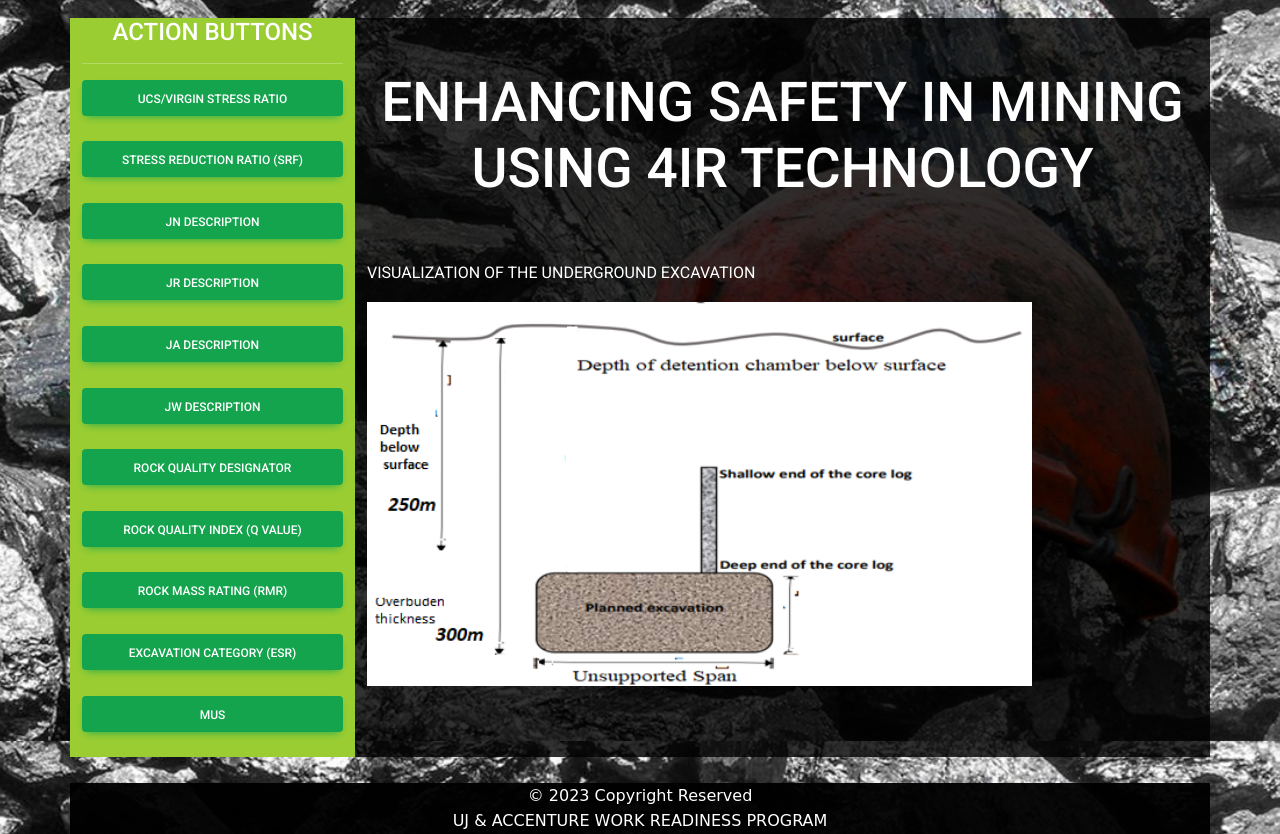
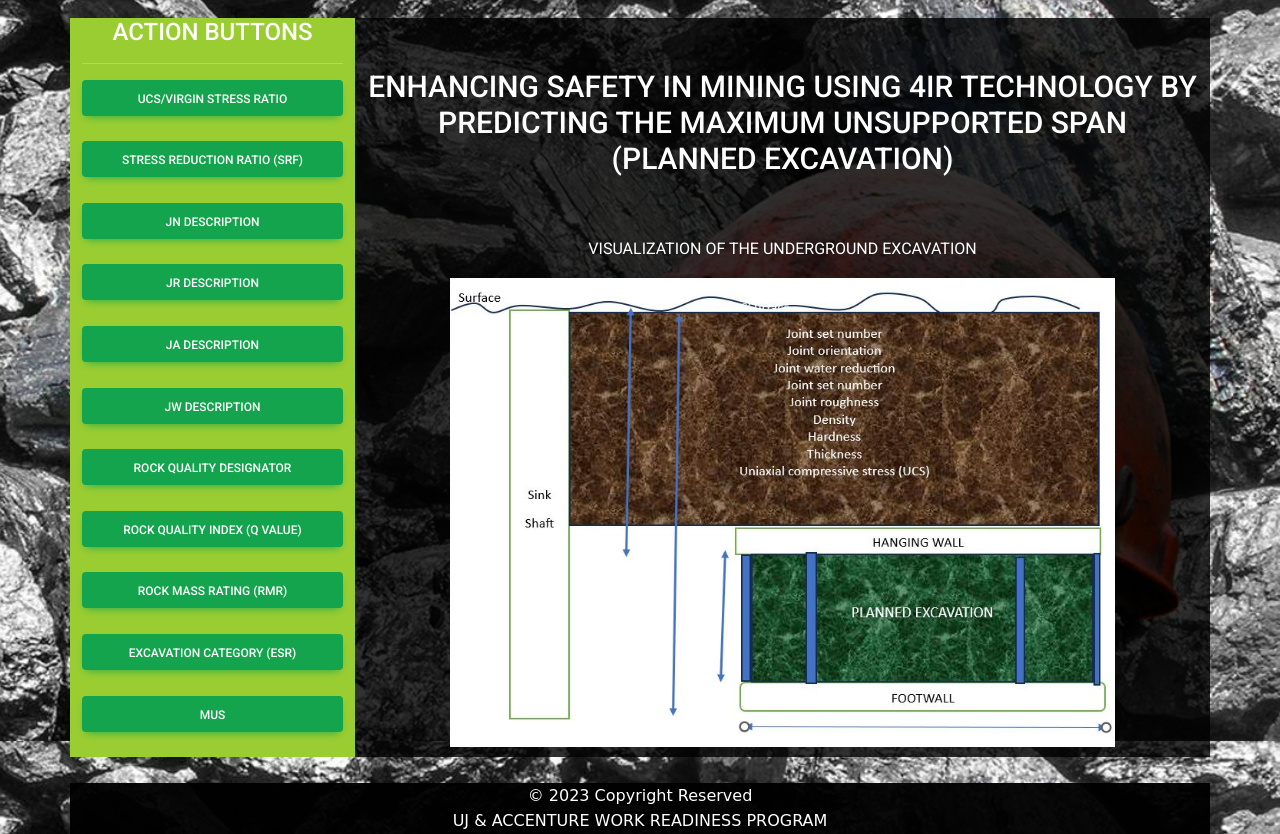
Before and after one commit to Fabchirajoul/model_with_flask, a Flask app: page / in a window 1280 px wide. Shown: the part 59-893 px from the top of the page. Run offline with Flask 2, Linux system fonts and the light colour scheme; the visitor is signed in with stand-in values (Sample User, id 1); data that the repository does not hold is empty; parts of the project's set-up code (start-up, migrations or seed data) failed here and were passed over; some libraries are stand-ins or nearby versions.

Commit message:
Image visualization

```diff
--- a/static/css/style.css
+++ b/static/css/style.css
@@ -27,5 +27,5 @@ td, th{
 }
 
 #home-text{
-    font-size: 55px;
+    font-size: 30px;
 }
--- a/templates/index.html
+++ b/templates/index.html
@@ -115,13 +115,13 @@
 
                     <div x-show="homepage">
                         <br>
-                        <h3 id="home-text" class="text-center">ENHANCING SAFETY IN MINING USING 4IR TECHNOLOGY</h3>
+                        <h5 id="home-text" class="text-center">ENHANCING SAFETY IN MINING USING 4IR TECHNOLOGY BY PREDICTING THE MAXIMUM UNSUPPORTED SPAN (PLANNED EXCAVATION)</h5>
                         <br><br>
                         <!-- <h1 id="home-text" class="text-center">IN MINING</h1><br><br>
                         <h1 id="home-text" class="text-center">USING 4IR TECHNOLOGY</h1> -->
-                        <div style="text-align: justify;">
+                        <div style="text-align: center;">
                             <p>VISUALIZATION OF THE UNDERGROUND EXCAVATION</p>
-                            <img src="./static/images/chamber.png" class="img-fluid" width="80%" />
+                            <img src="static\images\visu.JPG" class="img-fluid" width="80%" />
                         </div>
 
                     </div>
@@ -130,7 +130,7 @@
                         <!-- 2 UCS/Virgin Stress Ratio -->
                         <div class="col-md-10" x-show="UCS_Virgin_Stress_Ratio">
                             <!--  -->
-                            <marquee behavior="alternate" direction="right" scrollmount="8"><h4>UNIAXIAL COMPRESSIVE STRENGTH / VIRGIN STRESS RATIO</h4></marquee>
+                            <marquee direction="right" scrollmount="8"><h4>UNIAXIAL COMPRESSIVE STRENGTH / VIRGIN STRESS RATIO</h4></marquee>
 
 
                             <hr>
```
Also changed, not shown: static/images/visu.JPG (added).
